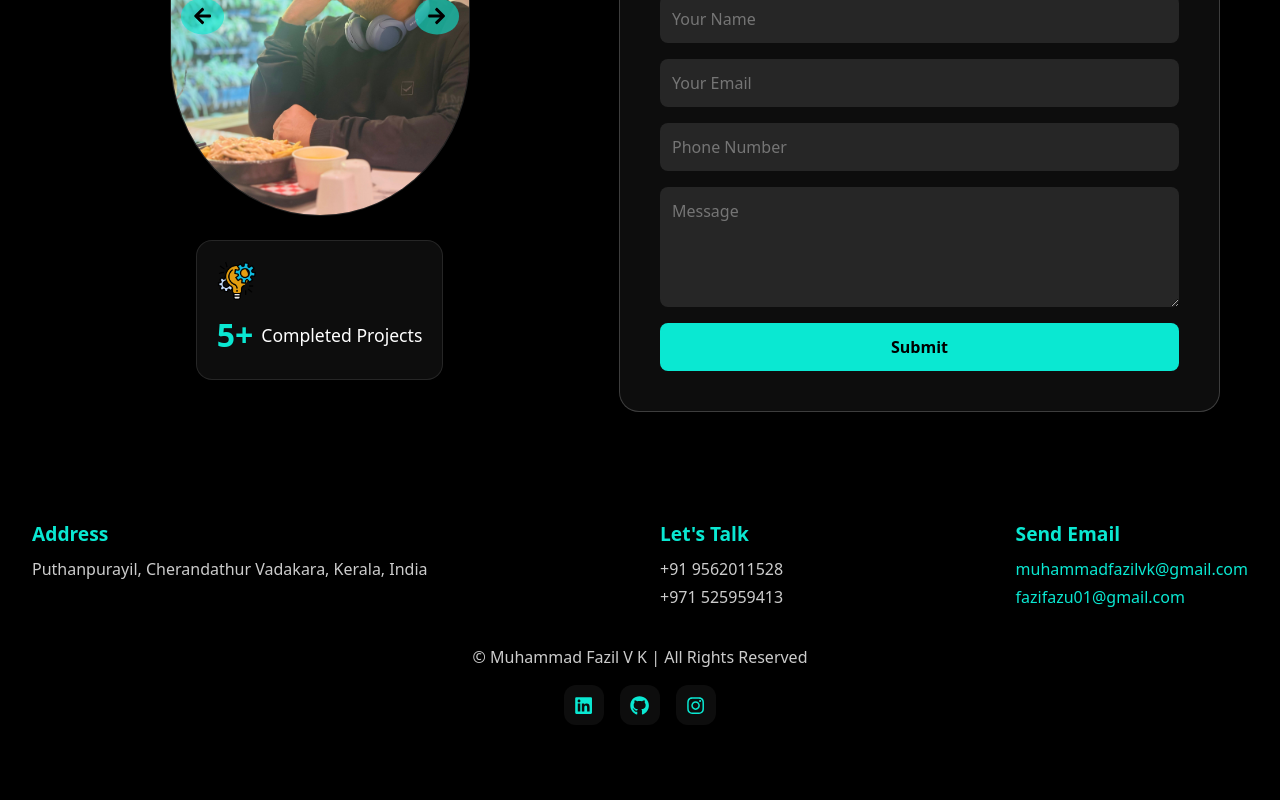
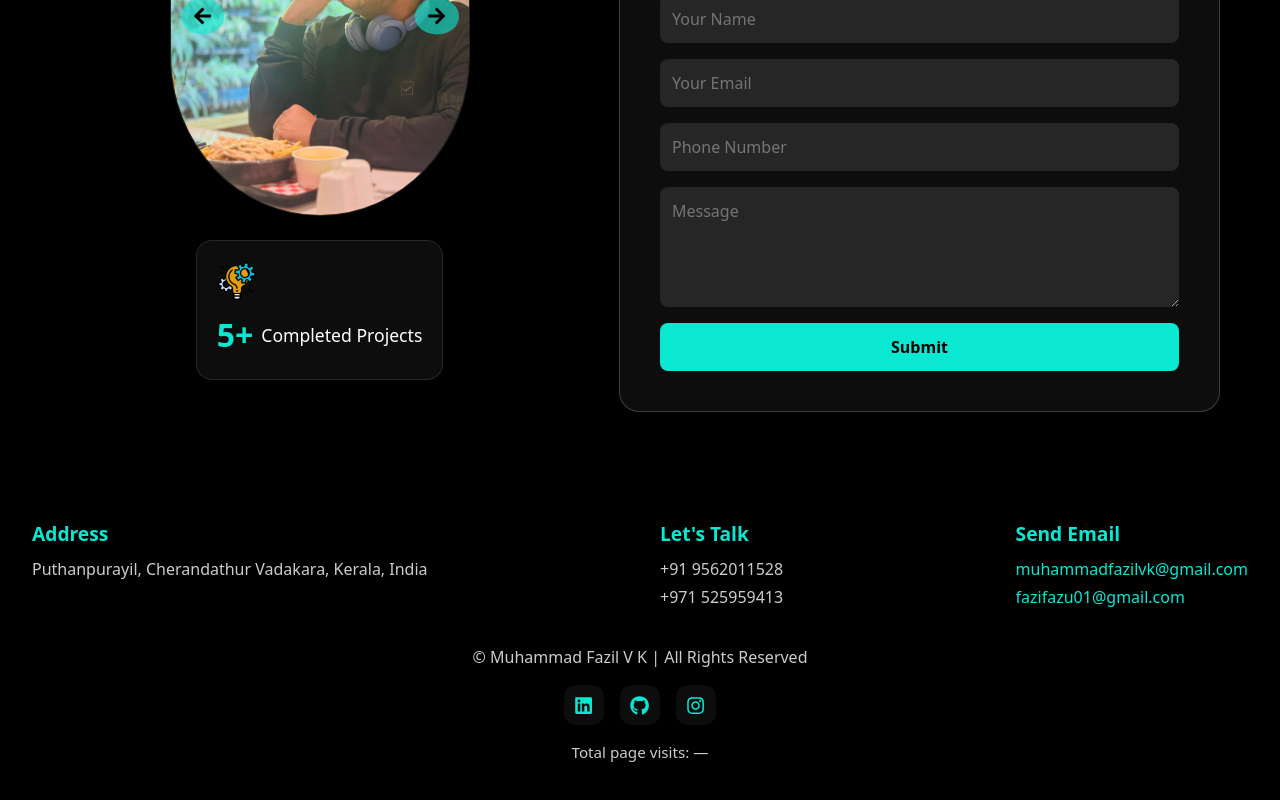
Before and after one commit to fazilyousuf/fazilyousuf.github.io, a React (Vite) app: page / in a window 1280 px wide. Shown: the part 5191-5991 px from the top of the page. Before the commit the page ends 5964 px from the top, so only its background shows below. Built offline with nearby package versions, Linux system fonts and the light colour scheme; no server answers.

Commit message:
added page view

```diff
--- a/package.json
+++ b/package.json
@@ -14,6 +14,7 @@
   "dependencies": {
     "@emailjs/browser": "^4.4.1",
     "@vercel/analytics": "^1.5.0",
+    "@vercel/kv": "^3.0.0",
     "@vercel/speed-insights": "^1.2.0",
     "react": "^19.1.1",
     "react-dom": "^19.1.1",
--- a/src/pages/Footer.jsx
+++ b/src/pages/Footer.jsx
@@ -1,8 +1,18 @@
-import React from "react";
+import React, { useEffect, useState } from "react";
 import "@/styles/footer.css";
 import { FaLinkedin, FaGithub, FaInstagram, FaArrowUp } from "react-icons/fa";
 
 const Footer = () => {
+
+  const [visits, setVisits] = useState(null);
+
+  useEffect(() => {
+    fetch("/api/visits")
+      .then(res => res.json())
+      .then(data => setVisits(data.visits))
+      .catch(() => setVisits("—"));
+  }, []);
+
   const scrollToTop = () => {
     window.scrollTo({ top: 0, behavior: "smooth" });
   };
@@ -61,6 +71,7 @@ const Footer = () => {
             <FaInstagram />
           </a>
         </div>
+        <p className="footer-visits">Total page visits: {visits ?? "Loading..."}</p>
       </div>
 
       {/* Back to top button */}
--- a/src/styles/footer.css
+++ b/src/styles/footer.css
@@ -113,3 +113,8 @@
   transform: translateY(-3px);
   box-shadow: 0 4px 15px rgba(10, 232, 210, 0.3);
 }
+.footer-visits {
+  color: rgba(255, 255, 255, 0.8);
+  margin: 0;
+  font-size: 0.95rem;
+}
```
Also changed, not shown: api/visits.js (added, +9 -0 lines), 2 other files (tests, documents, lock files or other folders).
